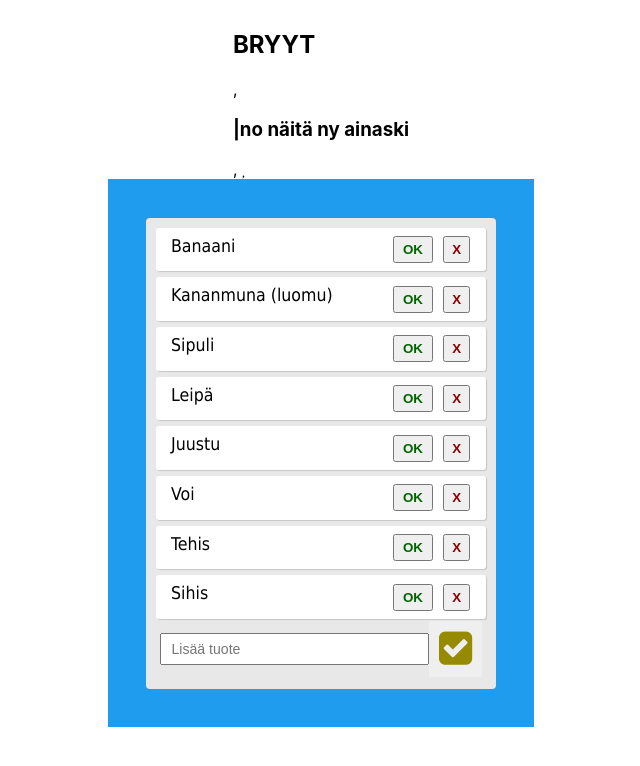
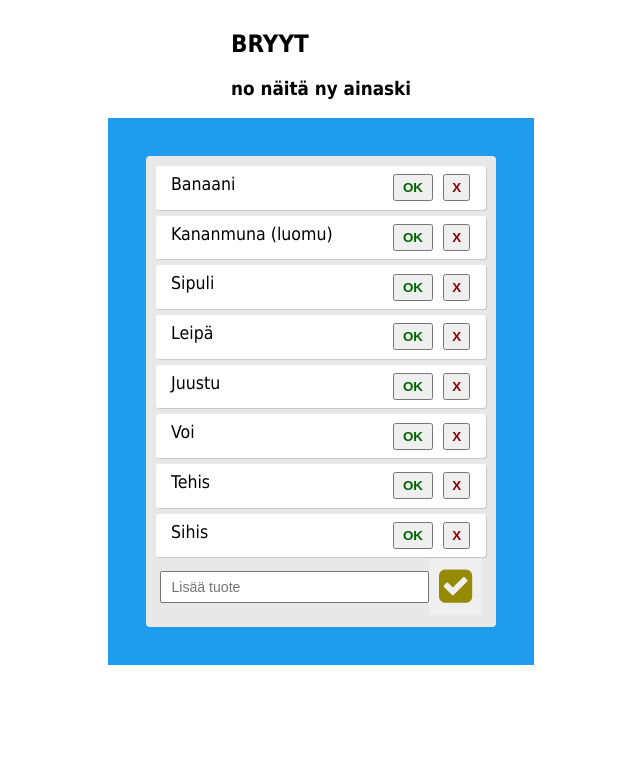
Before and after one commit to mnuik/react-shopping-list, a React (Create React App) app: page / in a window 1280 px wide. Shown: the top 766 px of the page, without its empty margins (319-959 px from the left). Built offline with nearby package versions, Linux system fonts and the light colour scheme.

Commit message:
header copy change

```diff
--- a/src/App.css
+++ b/src/App.css
@@ -12,6 +12,10 @@
   padding: 3vw;
   min-width: 350px;
   max-width: 350px;
+}
+
+.header {
+  font-family: Ordinary, Tahoma, Verdana, Geneva, sans-serif;
 }
 
 .todo {
--- a/src/App.js
+++ b/src/App.js
@@ -107,7 +107,7 @@ function App() {
   return (
     <div className="container">
     <header><div className="header">
-      <h2>BRYYT</h2>, <h3> |no näitä ny ainaski </h3>, <i class="far fa-heart"></i>
+      <h2>BRYYT</h2> <h3> no näitä ny ainaski </h3> {/* <i class="far fa-heart"></i> */}
     </div></header>
       <div className="app">
         <div className="todo-list">
```
